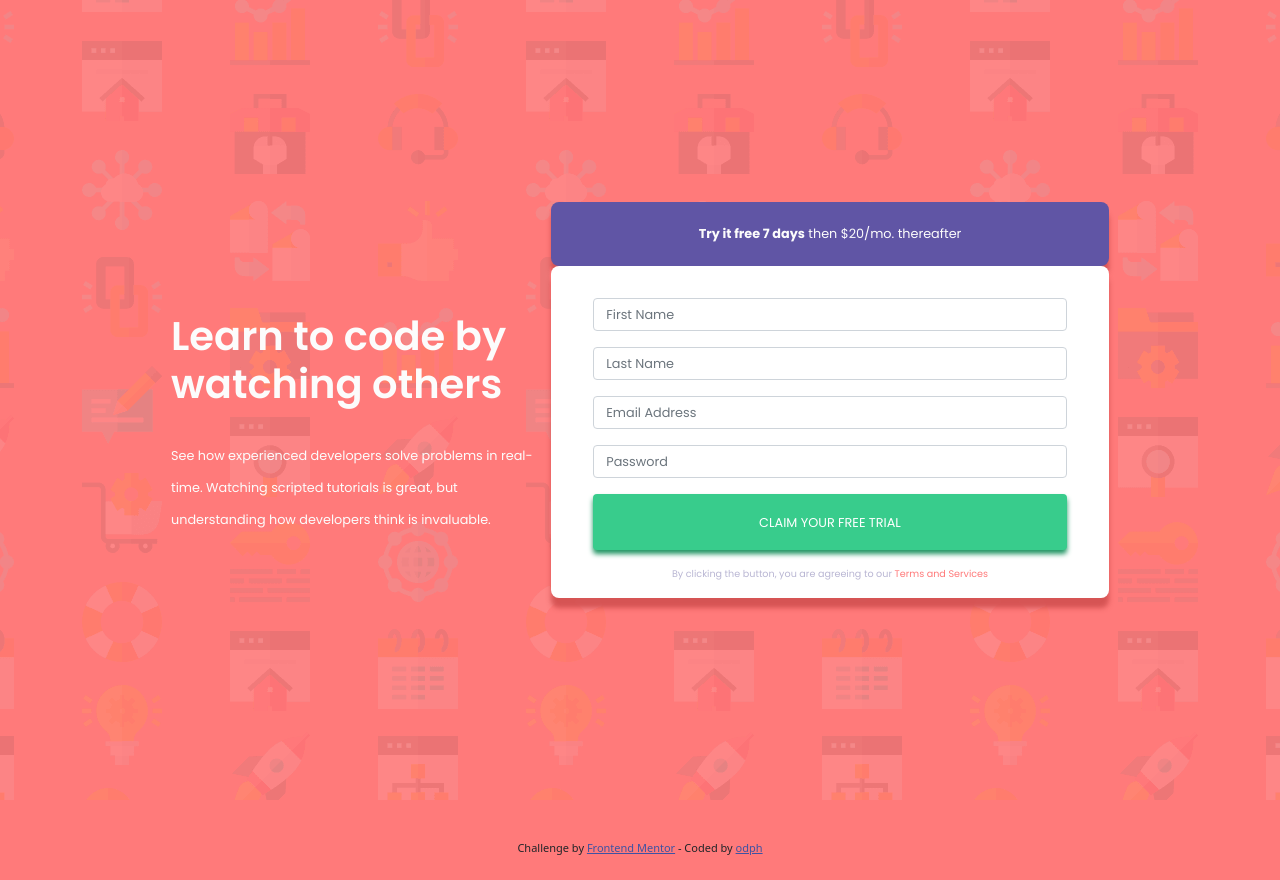
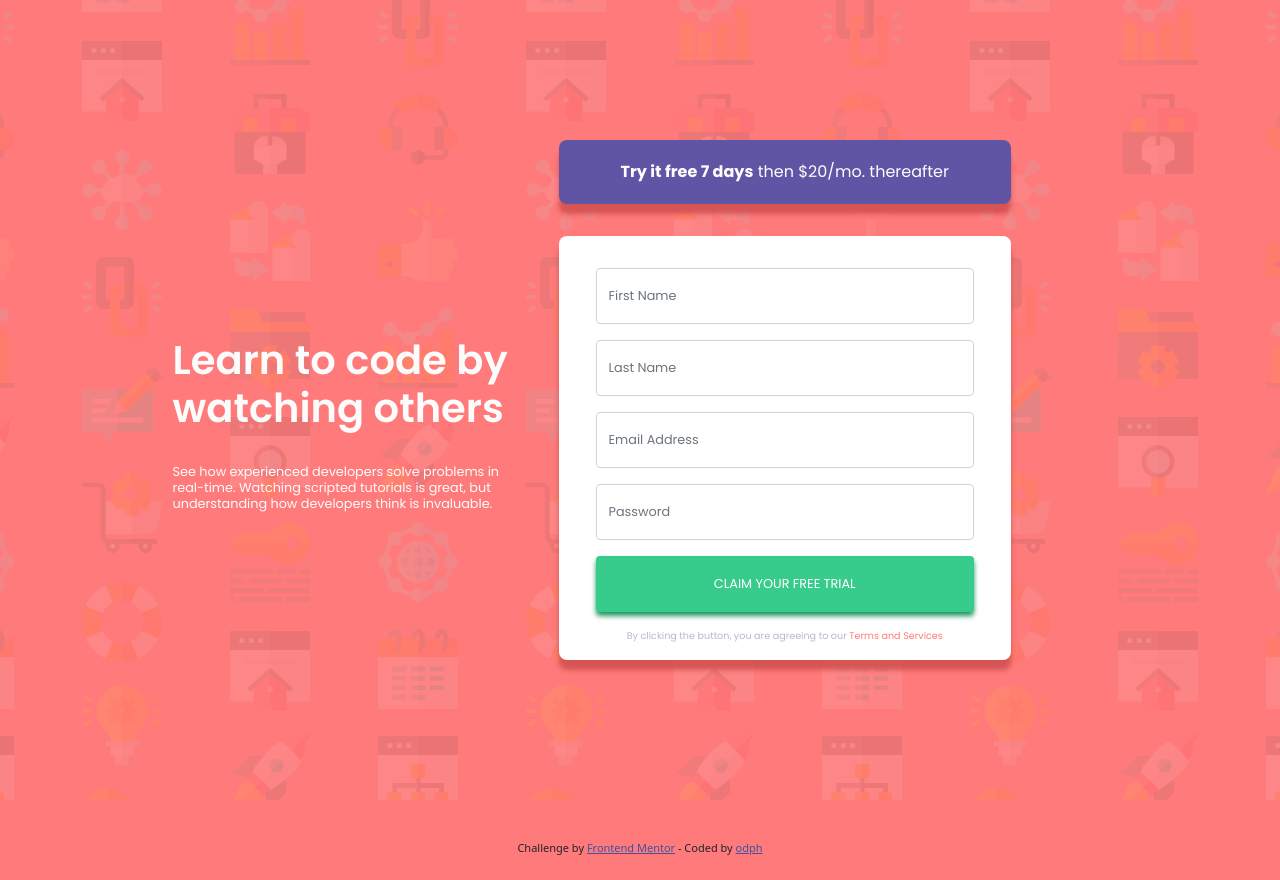
Before and after one commit to odpinerosh/intro-component, a plain HTML site: page index.html in a window 1280 px wide. Drawn offline with nearby package versions, Linux system fonts and the light colour scheme.

Commit message:
Finished Desktop

```diff
--- a/index.html
+++ b/index.html
@@ -39,7 +39,7 @@
                 <input type="text" name="last-name" id="txtLastName" aria-label="Last Name" placeholder="Last Name" class="form-control">
                 <input type="email" name="e-mail" id="txtMail" aria-label="Email Address" placeholder="Email Address" class="form-control">
                 <input type="password" name="password" id="txtPassword" aria-label="Password" placeholder="Password" class="form-control">
-                <input type="button" value="Claim your free trial" class="form-control form-button">
+                <input type="submit" value="Claim your free trial" class="form-control form-button">
                 <p class="agree">By clicking the button, you are agreeing to our <span>Terms and Services</span></p>
             </form>
         </div>
--- a/styles/styles.css
+++ b/styles/styles.css
@@ -15,12 +15,12 @@ body {
     color: hsl(0, 0%, 99%)
 }
 
-h1 {
+    .div-learn h1 {
         margin: 4rem auto 2rem auto;
         font-weight: 600;
     }
 
-p {
+    .div-learn p {
         font-size: 1.2rem;
         line-height: 2rem;
     }
@@ -49,6 +49,7 @@ form {
 
 .form-control {
     width: 90%;
+    height: 3.5rem;
     margin: 1rem auto;
     color: hsl(246, 25%, 77%);
     outline: none;
@@ -94,10 +95,10 @@ form {
     }
     .container-fluid {
         width: 90%;
-        height: 80%;
+        height: 100%;
         display: grid;
         grid-template-columns: repeat(12, 1fr);
-        column-gap: 12px;
+        column-gap: 30px;
         align-items: center;
     }
     .div-learn {
@@ -105,22 +106,24 @@ form {
         grid-column-end: span 4;
         text-align: left;
     }
-    p {
+    .div-learn p {
         font-size: 0.8rem;
+        line-height: 1rem;
     }
+
     .div-action {
         grid-column-start: 6;
-        grid-column-end: span 6;
+        grid-column-end: span 5;
     }
     .try-free {
         width: 100%;
-        height: 50%;
-        margin: 0;
+        height: 100%;
+
     }
     form {
         width: 100%;
         height: 100%;
-        margin: 0;
+
     }
     footer {
         width: 70%;
```
Lines whose indentation alone changed are shown as unchanged.
